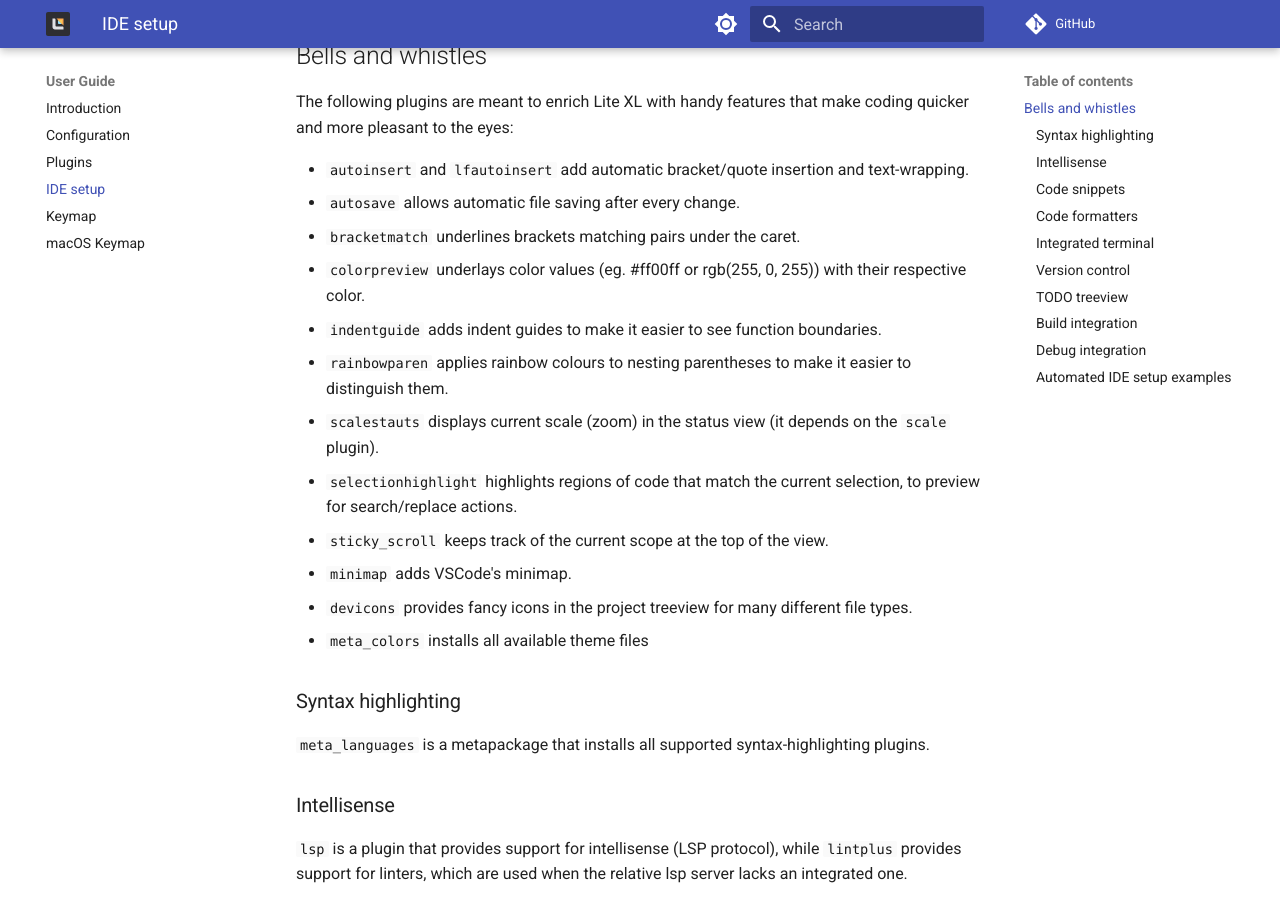
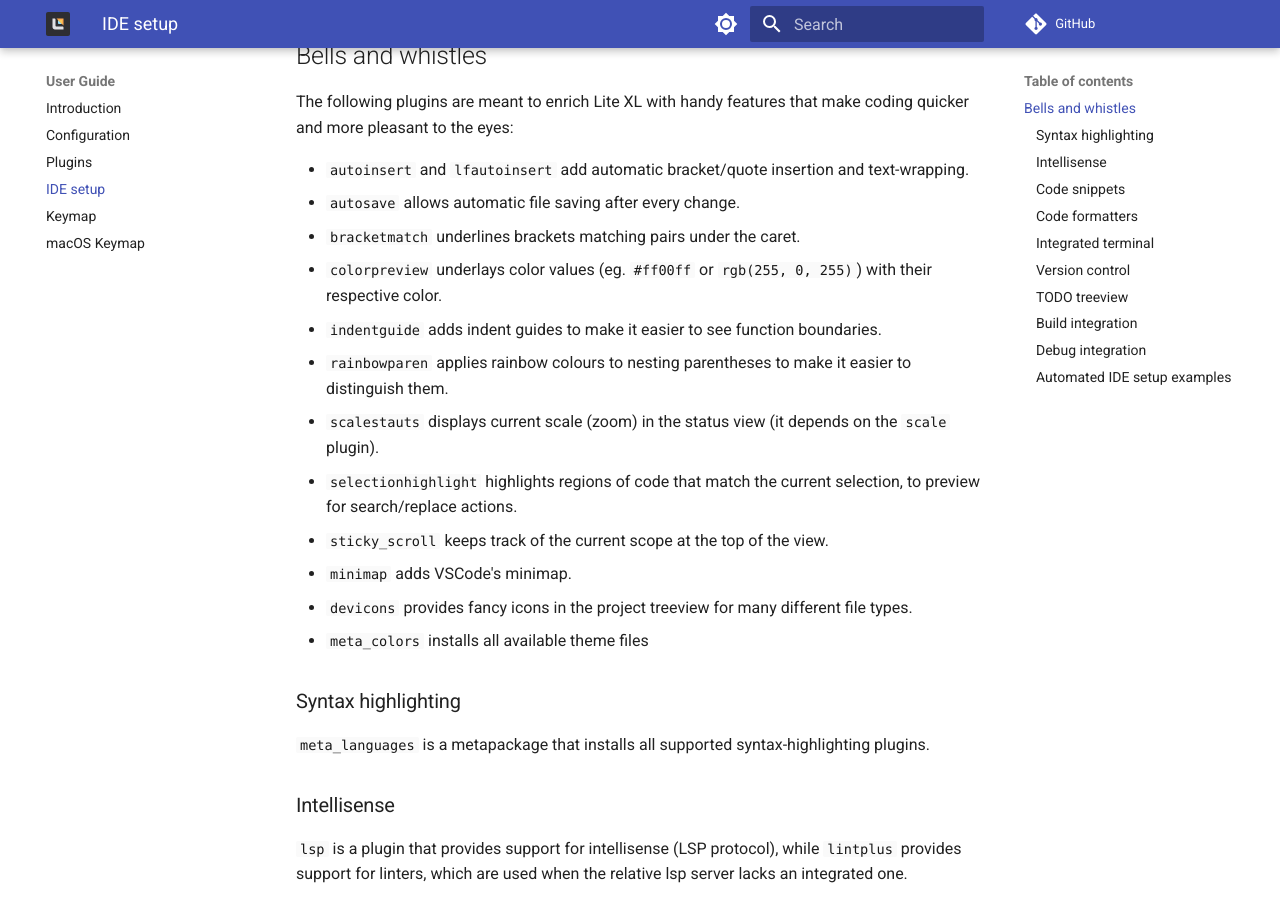
Before and after one commit to lite-xl/lite-xl.github.io, an MkDocs documentation site: the page built from docs/user-guide/ide-setup.md, in a window 1280 px wide and 900 px high, scrolled down 306 px. Built offline with MkDocs 1.6.1 and Material for MkDocs 9.7.7, drawn with Linux system fonts in a browser that asks for light colours; some web fonts are replaced; comment, search, counter and statistics services are not loaded; the version menu is left out.

Commit message:
Update docs/user-guide/ide-setup.md
Co-authored-by: Takase <20792268+takase1121@users.noreply.github.com>

```diff
--- a/docs/user-guide/ide-setup.md
+++ b/docs/user-guide/ide-setup.md
@@ -13,7 +13,7 @@ The following plugins are meant to enrich Lite XL with handy features that make
 - `autoinsert` and `lfautoinsert` add automatic bracket/quote insertion and text-wrapping.
 - `autosave` allows automatic file saving after every change.
 - `bracketmatch` underlines brackets matching pairs under the caret.
-- `colorpreview` underlays color values (eg. #ff00ff or rgb(255, 0, 255)) with their respective color.
+- `colorpreview` underlays color values (eg. `#ff00ff` or `rgb(255, 0, 255)`) with their respective color.
 - `indentguide` adds indent guides to make it easier to see function boundaries.
 - `rainbowparen` applies rainbow colours to nesting parentheses to make it easier to distinguish them.
 - `scalestauts` displays current scale (zoom) in the status view (it depends on the `scale` plugin).
```
